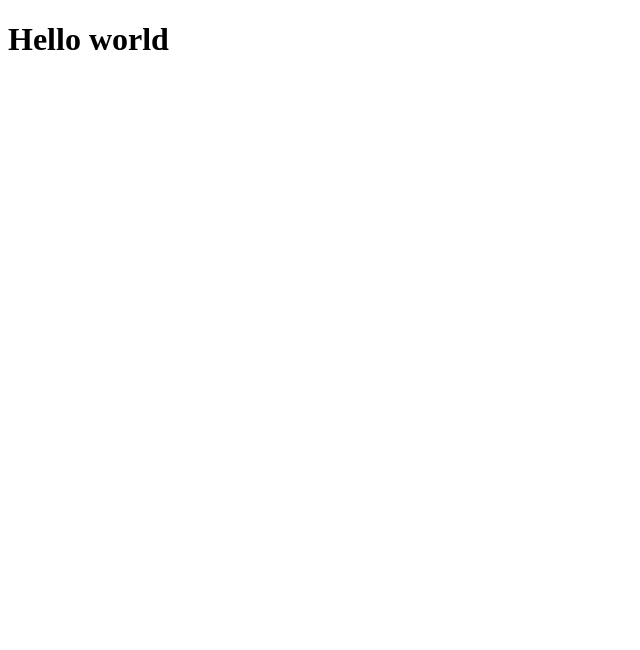
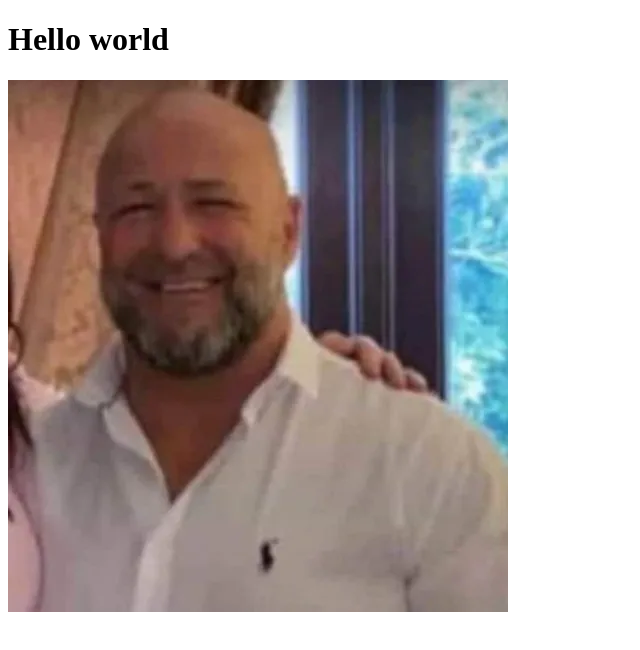
Before and after one commit to d3uceY/websites-of-architects, a plain HTML site: page index.html in a window 1280 px wide. Shown: the whole page, without its empty margins (0-640 px from the left). Drawn offline with Linux system fonts and the light colour scheme.

Commit message:
i added a picture of your dad

```diff
--- a/index.html
+++ b/index.html
@@ -7,5 +7,6 @@
 </head>
 <body>
     <h1>Hello world</h1>
+    <img src="/picture of your dad.webp" alt="this is a pictue of your dad">
 </body>
 </html>
```
Also changed, not shown: picture of your dad.webp (added).
